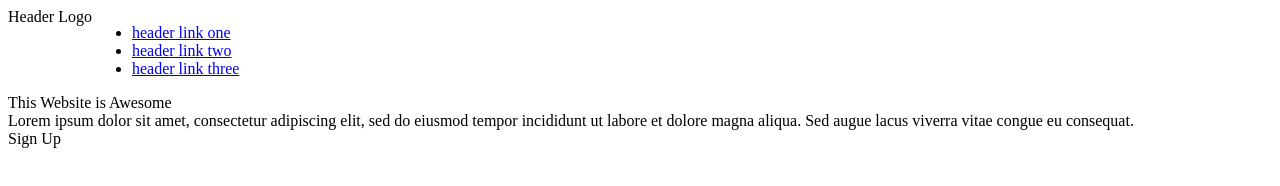
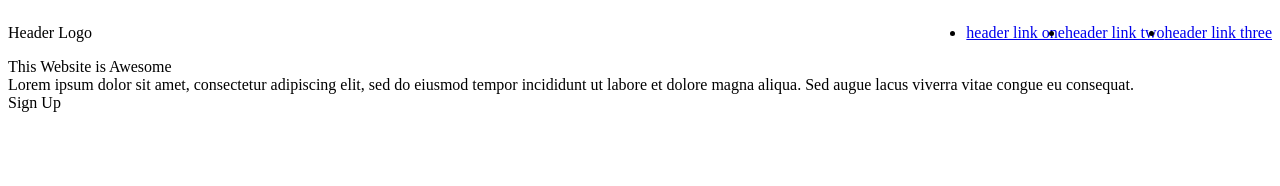
Before and after one commit to ShihaabYF/flex-odin-project, a plain HTML site: page index.html in a window 1280 px wide. Drawn offline with Linux system fonts and the light colour scheme.

Commit message:
Align the header elements horizontally

```diff
--- a/css/styles.css
+++ b/css/styles.css
@@ -15,9 +15,18 @@ html {
     flex-direction: column;
 }
 
+/* Header code */
 .header {
     display: flex;
+    justify-content: space-between;
+    align-items: center;
 }
+
+.header-links {
+    display: flex;
+}
+
+
 
 .hero-block {
     display: flex;
```
